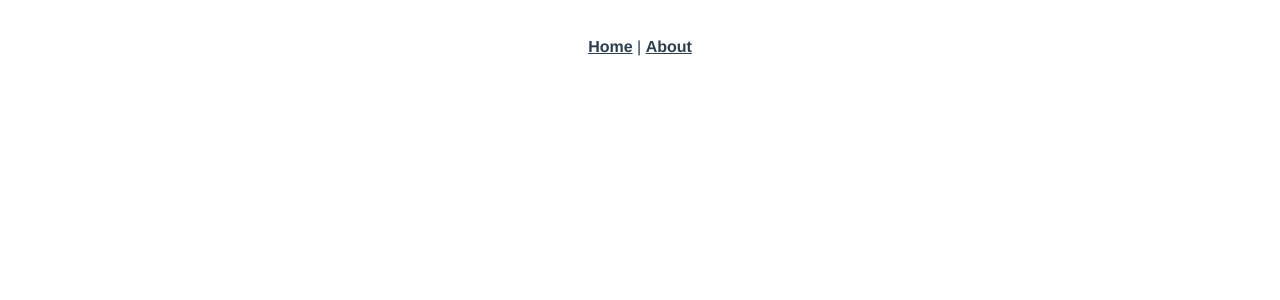
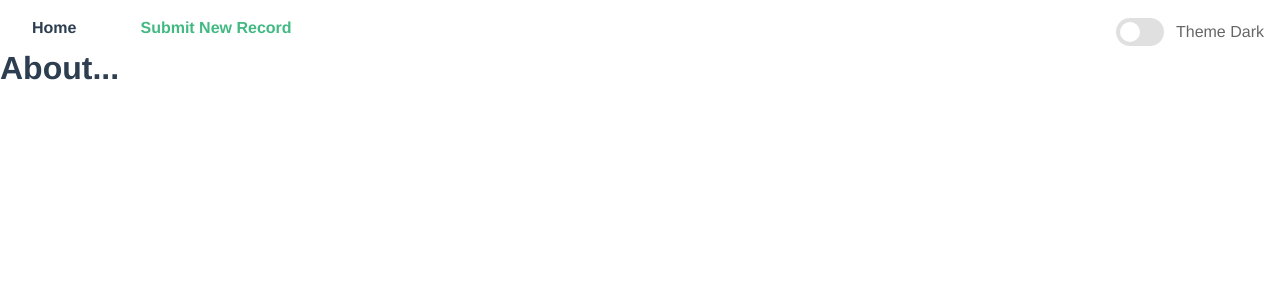
Before and after one commit to cjk101812/recordbook.gg, a Vue app: page /new-record in a window 1280 px wide. Shown: the top 300 px of the page. Built offline with nearby package versions, Linux system fonts and the light colour scheme.

Commit message:
Initial commit

```diff
--- a/package.json
+++ b/package.json
@@ -14,6 +14,7 @@
     "vue-class-component": "^7.2.3",
     "vue-property-decorator": "^8.4.2",
     "vue-router": "^3.2.0",
+    "vuetify": "^2.2.11",
     "vuex": "^3.4.0"
   },
   "devDependencies": {
@@ -34,8 +35,11 @@
     "eslint-plugin-import": "^2.20.2",
     "eslint-plugin-vue": "^6.2.2",
     "node-sass": "^4.12.0",
+    "sass": "^1.19.0",
     "sass-loader": "^8.0.2",
     "typescript": "~3.9.3",
-    "vue-template-compiler": "^2.6.11"
+    "vue-cli-plugin-vuetify": "~2.0.7",
+    "vue-template-compiler": "^2.6.11",
+    "vuetify-loader": "^1.3.0"
   }
 }
--- a/public/index.html
+++ b/public/index.html
@@ -6,6 +6,8 @@
     <meta name="viewport" content="width=device-width,initial-scale=1.0">
     <link rel="icon" href="<%= BASE_URL %>favicon.ico">
     <title><%= htmlWebpackPlugin.options.title %></title>
+    <link rel="stylesheet" href="https://fonts.googleapis.com/css?family=Roboto:100,300,400,500,700,900">
+    <link rel="stylesheet" href="https://cdn.jsdelivr.net/npm/@mdi/font@latest/css/materialdesignicons.min.css">
   </head>
   <body>
     <noscript>
--- a/src/App.vue
+++ b/src/App.vue
@@ -1,25 +1,40 @@
 <template>
-  <div id="app">
+  <v-app id="app">
     <div id="nav">
-      <router-link to="/">Home</router-link> |
-      <router-link to="/about">About</router-link>
+      <router-link class="nav-link" to="/">Home</router-link>
+      <router-link class="nav-link" to="/new-record">Submit New Record</router-link>
+       <v-switch
+        class="float-right nav-switch"
+        v-model="$vuetify.theme.dark"
+        hide-details
+        inset
+        label="Theme Dark"
+      ></v-switch>
     </div>
     <router-view/>
-  </div>
+  </v-app>
 </template>
 
 <style lang="scss">
+body {
+  margin: 0;
+}
 #app {
   font-family: Avenir, Helvetica, Arial, sans-serif;
   -webkit-font-smoothing: antialiased;
   -moz-osx-font-smoothing: grayscale;
-  text-align: center;
   color: #2c3e50;
 }
 
 #nav {
-  padding: 30px;
-
+  margin-top: 1em;
+  .nav-link {
+    margin: 1em 2em;
+    text-decoration: none;
+  }
+  .nav-switch {
+    margin: 0 1em;
+  }
   a {
     font-weight: bold;
     color: #2c3e50;
--- a/src/components/HelloWorld.vue
+++ b/src/components/HelloWorld.vue
@@ -1,36 +1,11 @@
 <template>
   <div class="hello">
-    <h1>{{ msg }}</h1>
-    <p>
-      For a guide and recipes on how to configure / customize this project,<br>
-      check out the
-      <a href="https://cli.vuejs.org" target="_blank" rel="noopener">vue-cli documentation</a>.
-    </p>
-    <h3>Installed CLI Plugins</h3>
-    <ul>
-      <li><a href="https://github.com/vuejs/vue-cli/tree/dev/packages/%40vue/cli-plugin-babel" target="_blank" rel="noopener">babel</a></li>
-      <li><a href="https://github.com/vuejs/vue-cli/tree/dev/packages/%40vue/cli-plugin-typescript" target="_blank" rel="noopener">typescript</a></li>
-      <li><a href="https://github.com/vuejs/vue-cli/tree/dev/packages/%40vue/cli-plugin-router" target="_blank" rel="noopener">router</a></li>
-      <li><a href="https://github.com/vuejs/vue-cli/tree/dev/packages/%40vue/cli-plugin-vuex" target="_blank" rel="noopener">vuex</a></li>
-      <li><a href="https://github.com/vuejs/vue-cli/tree/dev/packages/%40vue/cli-plugin-eslint" target="_blank" rel="noopener">eslint</a></li>
-      <li><a href="https://github.com/vuejs/vue-cli/tree/dev/packages/%40vue/cli-plugin-unit-jest" target="_blank" rel="noopener">unit-jest</a></li>
-    </ul>
-    <h3>Essential Links</h3>
-    <ul>
-      <li><a href="https://vuejs.org" target="_blank" rel="noopener">Core Docs</a></li>
-      <li><a href="https://forum.vuejs.org" target="_blank" rel="noopener">Forum</a></li>
-      <li><a href="https://chat.vuejs.org" target="_blank" rel="noopener">Community Chat</a></li>
-      <li><a href="https://twitter.com/vuejs" target="_blank" rel="noopener">Twitter</a></li>
-      <li><a href="https://news.vuejs.org" target="_blank" rel="noopener">News</a></li>
-    </ul>
-    <h3>Ecosystem</h3>
-    <ul>
-      <li><a href="https://router.vuejs.org" target="_blank" rel="noopener">vue-router</a></li>
-      <li><a href="https://vuex.vuejs.org" target="_blank" rel="noopener">vuex</a></li>
-      <li><a href="https://github.com/vuejs/vue-devtools#vue-devtools" target="_blank" rel="noopener">vue-devtools</a></li>
-      <li><a href="https://vue-loader.vuejs.org" target="_blank" rel="noopener">vue-loader</a></li>
-      <li><a href="https://github.com/vuejs/awesome-vue" target="_blank" rel="noopener">awesome-vue</a></li>
-    </ul>
+    <p class="primary--text">Welcome to RecordBook.gg!</p>
+    <router-link class="nav-link" to="/new-record">
+      <div class="my-2">
+        <v-btn small color="primary">Primary</v-btn>
+      </div>
+    </router-link>
   </div>
 </template>
 
@@ -45,18 +20,6 @@ export default class HelloWorld extends Vue {
 
 <!-- Add "scoped" attribute to limit CSS to this component only -->
 <style scoped lang="scss">
-h3 {
-  margin: 40px 0 0;
-}
-ul {
-  list-style-type: none;
-  padding: 0;
-}
-li {
-  display: inline-block;
-  margin: 0 10px;
-}
-a {
-  color: #42b983;
+button {
 }
 </style>
--- a/src/main.ts
+++ b/src/main.ts
@@ -2,11 +2,13 @@ import Vue from 'vue';
 import App from './App.vue';
 import router from './router';
 import store from './store';
+import vuetify from './plugins/vuetify';
 
 Vue.config.productionTip = false;
 
 new Vue({
   router,
   store,
+  vuetify,
   render: (h) => h(App),
 }).$mount('#app');
--- /dev/null
+++ b/src/plugins/vuetify.ts
@@ -0,0 +1,23 @@
+import Vue from 'vue';
+import Vuetify from 'vuetify/lib';
+
+Vue.use(Vuetify);
+
+export default new Vuetify({
+  theme: {
+    themes: {
+      light: {
+        primary: '#42b883',
+        secondary: '#42b883',
+        accent: '#42b883',
+        error: '#42b883',
+      },
+      dark: {
+        primary: '#42b883',
+        secondary: '#FFFFFF',
+        accent: '#42b883',
+        error: '#42b883',
+      },
+    },
+  },
+});
--- a/src/router/index.ts
+++ b/src/router/index.ts
@@ -11,7 +11,7 @@ const routes: Array<RouteConfig> = [
     component: Home,
   },
   {
-    path: '/about',
+    path: '/new-record',
     name: 'About',
     // route level code-splitting
     // this generates a separate chunk (about.[hash].js) for this route
--- a/src/views/About.vue
+++ b/src/views/About.vue
@@ -1,5 +1,5 @@
 <template>
   <div class="about">
-    <h1>This is an about page</h1>
+    <h1>About...</h1>
   </div>
 </template>
--- a/src/views/Home.vue
+++ b/src/views/Home.vue
@@ -1,9 +1,16 @@
 <template>
   <div class="home">
-    <img alt="Vue logo" src="../assets/logo.png">
-    <HelloWorld msg="Welcome to Your Vue.js App"/>
+    <HelloWorld msg="changing input"/>
   </div>
 </template>
+
+<style scoped lang="scss">
+.home {
+  padding: 1em;
+  font-size: 2em;
+  font-weight: bold;
+}
+</style>
 
 <script>
 // @ is an alias to /src
--- /dev/null
+++ b/vue.config.js
@@ -0,0 +1,5 @@
+module.exports = {
+  transpileDependencies: [
+    'vuetify',
+  ],
+};
```
Also changed, not shown: tsconfig.json (+6 -1 lines), src/assets/logo.svg (added), 1 other file (tests, documents, lock files or other folders).
